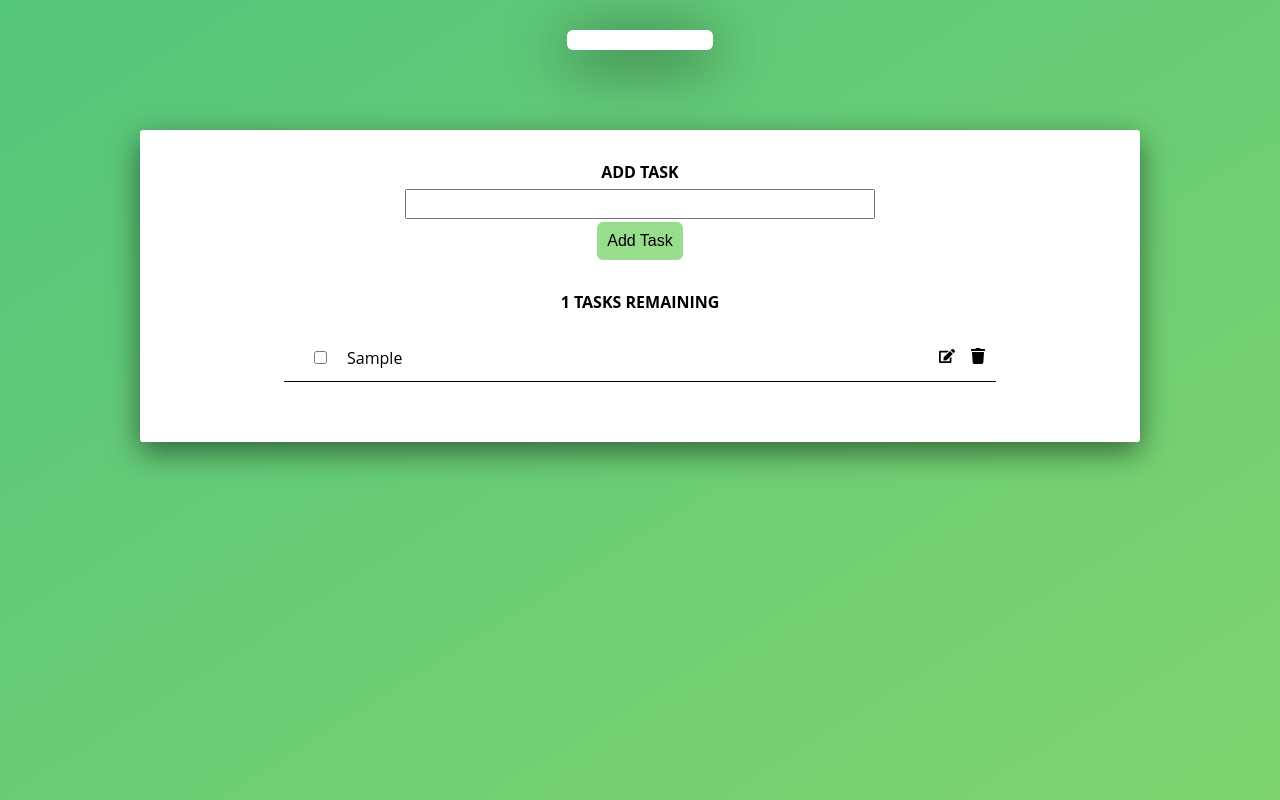
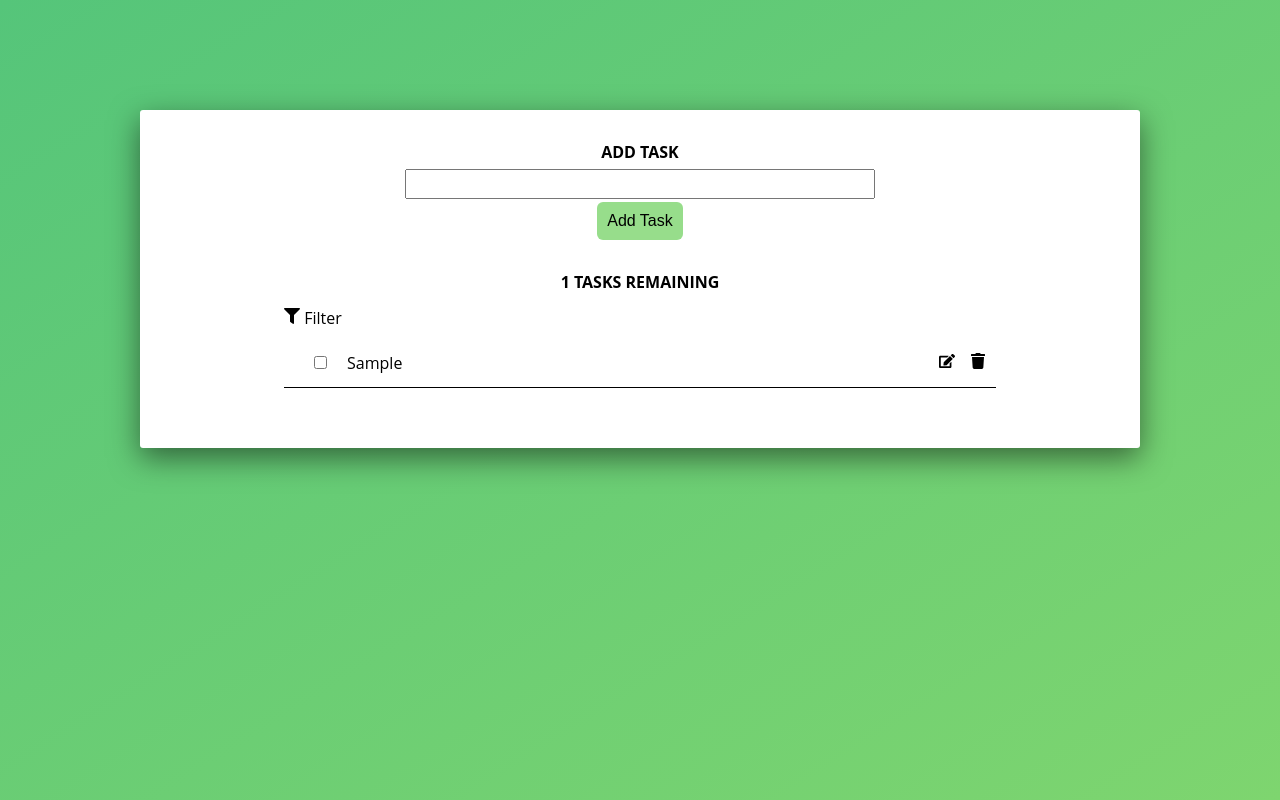
Before and after one commit to sianwa11/My-Todo-app, a React (Create React App) app: page / in a window 1280 px wide. Both pictures are taken after typing "Sample" into the empty fields and a click on the button "Add Task". Built offline with nearby package versions, Linux system fonts and the light colour scheme.

Commit message:
Can toggle mark as complete

```diff
--- a/src/App.js
+++ b/src/App.js
@@ -1,4 +1,4 @@
-import React from "react";
+import React, { useEffect, useState } from "react";
 import Container from "./components/Container/Container";
 import Form from "./components/Form/Form";
 import Popup from "./components/Popup/Popup";
@@ -7,14 +7,31 @@ import ToDoList from "./components/ToDo/ToDoList";
 import TaskProvider from "./tasks/TaskProvider";
 
 function App() {
+  const [showPopup, setPopup] = useState({ status: false, msg: "" });
+
+  const showPopupHandler = (msg) => {
+    setPopup({ status: true, msg });
+  };
+
+  useEffect(() => {
+    const timer = setTimeout(() => {
+      setPopup({ status: false, msg: "" });
+    }, 3000);
+
+    return () => {
+      clearTimeout(timer);
+    };
+  }, [showPopup]);
+
   return (
     <React.Fragment>
-      <Popup />
+      {showPopup.status ? <Popup message={showPopup.msg} /> : ""}
+
       <TaskProvider>
         <Container>
-          <Form />
+          <Form onNotice={showPopupHandler} />
 
-          <ToDoList />
+          <ToDoList onNotice={showPopupHandler} />
         </Container>
       </TaskProvider>
     </React.Fragment>
--- a/src/components/Form/Form.js
+++ b/src/components/Form/Form.js
@@ -16,7 +16,10 @@ const Form = (props) => {
   const addTaskHandler = (e) => {
     e.preventDefault();
 
-    if (newTask === "") return;
+    if (newTask === "") {
+      props.onNotice(`Task cannot be empty `);
+      return;
+    }
 
     taskCtx.addTask(newTask);
     setTask("");
--- a/src/components/Popup/Popup.js
+++ b/src/components/Popup/Popup.js
@@ -9,7 +9,7 @@ const Popup = (props) => {
   const className = `${styles.popup} ${styles["animate-notice"]}`;
 
   return ReactDOM.createPortal(
-    <div className={className}>{props.children}</div>,
+    <div className={className}>{props.message}</div>,
     document.getElementById("pop-up")
   );
 };
--- a/src/components/Popup/Popup.module.scss
+++ b/src/components/Popup/Popup.module.scss
@@ -1,9 +1,12 @@
 .popup {
-  z-index: 100;
+  position: fixed;
+  top: 10;
+  left: 40%;
+  // transform: translateX(-50%);
+  z-index: 1000;
   background-color: white;
-  width: 12%;
+  width: 20%;
   padding: 1rem;
-  margin: 0 auto;
   border-radius: 6px;
   box-shadow: 0 1rem 6rem rgba(black, 0.7);
 
--- a/src/components/ToDo/ListItem/ListItem.js
+++ b/src/components/ToDo/ListItem/ListItem.js
@@ -1,4 +1,4 @@
-import React, { useContext, useRef, useState } from "react";
+import React, { useContext, useEffect, useRef, useState } from "react";
 
 import { FaTrash, FaEdit, FaSave, FaArrowLeft } from "react-icons/fa";
 import styles from "./ListItem.module.scss";
@@ -8,6 +8,7 @@ const ListItem = (props) => {
   const [editTask, setEditTask] = useState(false);
 
   const taskCtx = useContext(TaskContext);
+
   const inputEl = useRef(null);
 
   const deleteItemHandler = (id) => {
@@ -17,9 +18,16 @@ const ListItem = (props) => {
   const editItemHandler = (id) => {
     const name = inputEl.current.value;
 
-    if (name === "") return;
+    if (name === "") {
+      props.onNotice("Task cannot be empty");
+      return;
+    }
 
     taskCtx.editTask(id, name);
+  };
+
+  const toggleCompleteHandler = (id) => {
+    taskCtx.toggleComplete(id);
   };
 
   const onSubmitHandler = (e) => {
@@ -58,7 +66,12 @@ const ListItem = (props) => {
   const itemsTemplate = (
     <>
       <div className={styles.item__inputs}>
-        <input type="checkbox" />
+        <input
+          id={props.id}
+          type="checkbox"
+          defaultChecked={props.completed}
+          onChange={toggleCompleteHandler.bind(null, props.id)}
+        />
         <div className={styles["item__inputs--name"]}>{props.name}</div>
       </div>
 
--- a/src/components/ToDo/ToDoList.js
+++ b/src/components/ToDo/ToDoList.js
@@ -1,23 +1,43 @@
 import React, { useContext } from "react";
 import TaskContext from "../../tasks/task-context";
 import ListItem from "./ListItem/ListItem";
+import { FaFilter } from "react-icons/fa";
 
 import styles from "./ToDo.module.scss";
+
+const FILTER_TASKS = {
+  All: () => {},
+  Complete: (task) => task.completed,
+  Pending: (task) => !task.completed,
+};
 
 const ToDoList = (props) => {
   const taskCtx = useContext(TaskContext);
   const tasks = taskCtx.tasks;
+  const filter = "Complete";
+
+  const renderedTasks = tasks
+    // .filter((task) => task.completed)
+    .map((task) => (
+      <ListItem
+        key={task.id}
+        id={task.id}
+        name={task.name}
+        onNotice={props.onNotice}
+        completed={task.completed}
+      />
+    ));
   return (
     <>
       <div className={styles.todo}>
         <h4 className={styles.todo__text}>{tasks.length} tasks remaining</h4>
 
         <div>
-          <ul className={styles.todo__list}>
-            {tasks.map((task) => (
-              <ListItem key={task.id} id={task.id} name={task.name} />
-            ))}
-          </ul>
+          <FaFilter /> <span>Filter</span>
+        </div>
+
+        <div>
+          <ul className={styles.todo__list}>{renderedTasks}</ul>
         </div>
       </div>
     </>
--- a/src/tasks/TaskProvider.js
+++ b/src/tasks/TaskProvider.js
@@ -33,6 +33,18 @@ const taskReducer = (state, action) => {
       });
       return editedTask;
 
+    case "toggleComplete":
+      const toggledTask = state.map((task) => {
+        if (task.id === action.id) {
+          return { ...task, completed: !task.completed };
+        }
+
+        return task;
+      });
+
+      console.log(toggledTask);
+      return toggledTask;
+
     default:
       break;
   }
@@ -53,11 +65,16 @@ const TaskProvider = (props) => {
     dispatchTask({ type: "delete", id });
   };
 
+  const toggleCompleteHandler = (id) => {
+    dispatchTask({ type: "toggleComplete", id });
+  };
+
   const taskContext = {
     tasks: taskState,
     addTask: addTaskHandler,
     editTask: editTaskHandler,
     deleteTask: deleteTaskHandler,
+    toggleComplete: toggleCompleteHandler,
   };
 
   return (
--- a/src/tasks/task-context.js
+++ b/src/tasks/task-context.js
@@ -5,6 +5,7 @@ const TaskContext = React.createContext({
   addTask: (name) => {},
   editTask: (id, name) => {},
   deleteTask: (id) => {},
+  toggleComplete: (id) => {},
 });
 
 export default TaskContext;
```
